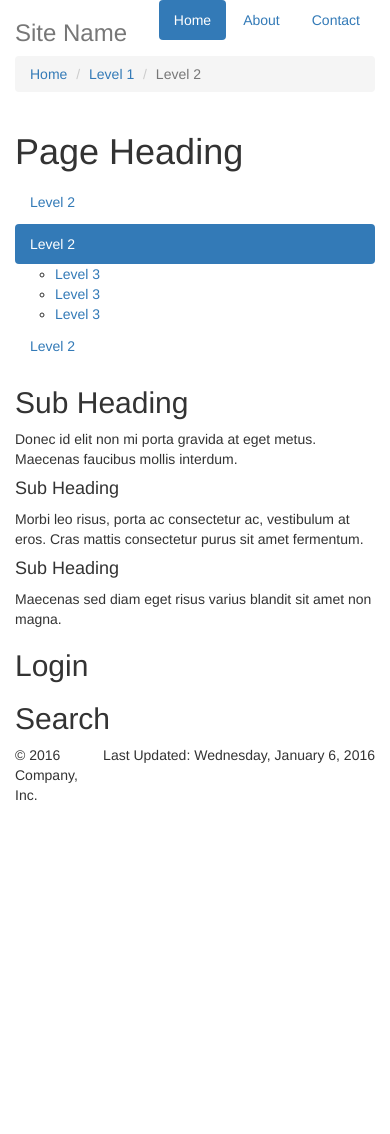
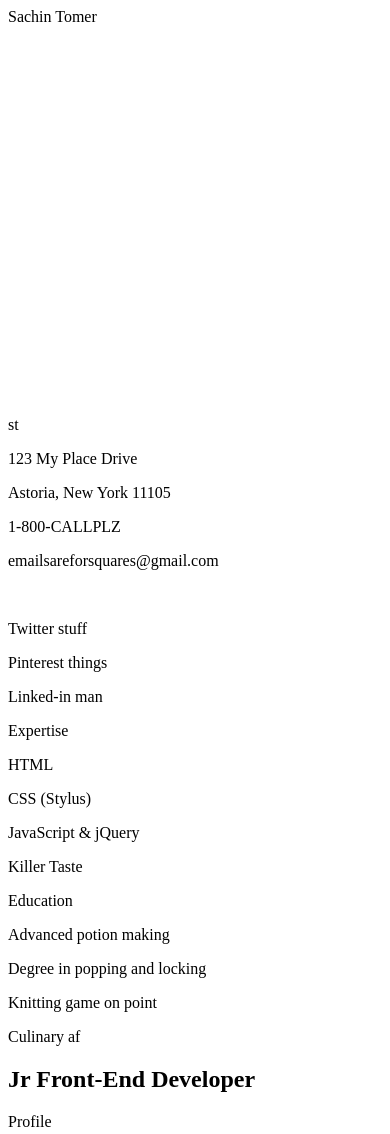
Before and after one commit to nihcas-byte/testhtml, a plain HTML site: page index.html in a window 390 px wide. Shown: the top 1134 px of the page. Before the commit the page ends 844 px from the top, so only its background shows below. Drawn offline with nearby package versions, Linux system fonts and the light colour scheme.

Commit message:
updated index.html

```diff
--- a/index.html
+++ b/index.html
@@ -1,120 +1,57 @@
-<!DOCTYPE html>
-<html lang="en">
-  <head>
+<!-- FONTS -->
+<link href='https://fonts.googleapis.com/css?family=Open+Sans:300,400,600' rel='stylesheet' type='text/css'>
+<link href='https://fonts.googleapis.com/css?family=Raleway:100' rel='stylesheet' type='text/css'>
+<link href='https://fonts.googleapis.com/css?family=Montserrat' rel='stylesheet' type='text/css'>
 
-    <!-- Declared Vars To Go Here -->
+<!-- PAGE STUFF -->
+<div class="rela-block page">
+    <div class="rela-block top-bar">
+        <div class="caps name"><div class="abs-center">Sachin Tomer</div></div>
+    </div>
+    <div class="side-bar">
+        <div class="mugshot">
+            <div class="logo">
+                <svg viewbox="0 0 80 80" class="rela-block logo-svg">
+                    <path d="M 10 10 L 52 10 L 72 30 L 72 70 L 30 70 L 10 50 Z" stroke-width="2.5" fill="none"/>
+                </svg>
+                <p class="logo-text">st</p>
+            </div>
+        </div>
+        <p>123 My Place Drive</p>
+        <p>Astoria, New York 11105</p>
+        <p>1-800-CALLPLZ</p>
+        <p>emailsareforsquares@gmail.com</p><br>
+        <p class="rela-block social twitter">Twitter stuff</p>
+        <p class="rela-block social pinterest">Pinterest things</p>
+        <p class="rela-block social linked-in">Linked-in man</p>
+        <p class="rela-block caps side-header">Expertise</p>
+        <p class="rela-block list-thing">HTML</p>
+        <p class="rela-block list-thing">CSS (Stylus)</p>
+        <p class="rela-block list-thing">JavaScript & jQuery</p>
+        <p class="rela-block list-thing">Killer Taste</p>
+        <p class="rela-block caps side-header">Education</p>
+        <p class="rela-block list-thing">Advanced potion making</p>
+        <p class="rela-block list-thing">Degree in popping and locking</p>
+        <p class="rela-block list-thing">Knitting game on point</p>
+        <p class="rela-block list-thing">Culinary af</p>
+    </div>
+    <div class="rela-block content-container">
+        <h2 class="rela-block caps title">Jr Front-End Developer</h2>
+        <div class="rela-block separator"></div>
+        <div class="rela-block caps greyed">Profile</div>
+        <p class="long-margin">Retro DIY quinoa, mixtape williamsburg master cleanse bushwick tumblr chillwave dreamcatcher hella wolf paleo. Knausgaard semiotics truffaut cornhole hoodie, YOLO meggings gochujang tofu. Locavore ugh kale chips iPhone biodiesel typewriter freegan, kinfolk brooklyn kitsch man bun. Austin neutra etsy, lumbersexual paleo cornhole sriracha kinfolk meggings kickstarter. </p>
+        <div class="rela-block caps greyed">Experience</div>
 
-    <meta charset="utf-8">
-    <meta http-equiv="X-UA-Compatible" content="IE=edge">
-    <meta name="viewport" content="width=device-width, initial-scale=1">
+        <h3>Job #1</h3>
+        <p class="light">First job description</p>
+        <p class="justified">Plaid gentrify put a bird on it, pickled XOXO farm-to-table irony raw denim messenger bag leggings. Hoodie PBR&B photo booth, vegan chillwave meh paleo freegan ramps. Letterpress shabby chic fixie semiotics. Meditation sriracha banjo pour-over. Gochujang pickled hashtag mixtape cred chambray. Freegan microdosing VHS, 90's bicycle rights aesthetic hella PBR&B. </p>
 
-    <!-- Metadata -->
-    <meta name="description" content="Azure Test WebApp for Learing">
-    <meta name="author" content="Tomer">
+        <h3>Job #2</h3>
+        <p class="light">Second Job Description</p>
+        <p class="justified">Beard before they sold out photo booth distillery health goth. Hammock franzen green juice meggings, ethical sriracha tattooed schlitz mixtape man bun stumptown swag whatever distillery blog. Affogato iPhone normcore, meggings actually direct trade lomo plaid franzen shoreditch. Photo booth pug paleo austin, pour-over banh mi scenester vice food truck slow-carb. Street art kogi normcore, vice everyday carry crucifix thundercats man bun raw denim echo park pork belly helvetica vinyl. </p>
 
-    <link rel="icon" href="https://icons8.com/icon/XVbcmYsfJSt5/cloud-refresh">
-
-    <!-- Page Name and Site Name -->
-    <title>Home - Welcome to Azure WebApps</title>
-
-    <!-- CSS -->
-    <link href="https://maxcdn.bootstrapcdn.com/bootstrap/3.3.6/css/bootstrap.min.css" rel="stylesheet">
-    <link href="mysource_files/style.css" rel="stylesheet">
-
-  </head>
-
-  <body>
-
-    <div class="container">
-
-      <header class="header clearfix" style="background-color: #ffffff">
-
-        <!-- Main Menu -->
-        <nav>
-          <ul class="nav nav-pills pull-right">
-            <li class="active"><a href="#">Home</a></li>
-            <li><a href="#">About</a></li>
-            <li><a href="#">Contact</a></li>
-          </ul>
-        </nav>
-
-        <!-- Site Name -->
-        <h1 class="h3 text-muted">Site Name</h1>
-
-        <!-- Breadcrumbs -->
-        <ol class="breadcrumb">
-          <li><a href="#">Home</a></li>
-          <li><a href="#">Level 1</a></li>
-          <li class="active">Level 2</li>
-        </ol>
-
-      </header>
-
-      <div class="page-heading">
-
-        <!-- Page Heading -->
-        <h1>Page Heading</h1>
-
-      </div>
-
-      <div class="row">
-
-        <div class="col-sm-3">
-
-          <!-- Sub Navigation -->
-          <ul class="nav nav-pills nav-stacked">
-            <li><a href="#">Level 2</a></li>
-            <li class="active"><a href="#">Level 2</a>
-              <ul>
-                <li><a href="#">Level 3</a></li>
-                <li><a href="#">Level 3</a></li>
-                <li><a href="#">Level 3</a></li>
-              </ul>
-            </li>
-            <li><a href="#">Level 2</a></li>
-          </ul>
-
-        </div>
-
-        <div class="col-sm-6">
-
-          <div class="page-contents">
-
-            <!-- Design Body -->
-            <h2>Sub Heading</h2>
-            <p>Donec id elit non mi porta gravida at eget metus. Maecenas faucibus mollis interdum.</p>
-            <h4>Sub Heading</h4>
-            <p>Morbi leo risus, porta ac consectetur ac, vestibulum at eros. Cras mattis consectetur purus sit amet fermentum.</p>
-            <h4>Sub Heading</h4>
-            <p>Maecenas sed diam eget risus varius blandit sit amet non magna.</p>
-
-          </div>
-
-        </div>
-
-        <div class="col-sm-3">
-
-          <!-- Login Section -->
-          <h2>Login</h2>
-
-          <!-- Search Section -->
-          <h2>Search</h2>
-
-          <!-- Nested Right Column Content -->
-
-        </div>
-
-      </div>
-
-      <footer class="footer">
-        <p class="pull-right">
-          <!-- Last Updated Design Area-->
-          Last Updated: Wednesday, January 6, 2016
-        </p>
-        <p>&copy; 2016 Company, Inc.</p>
-      </footer>
-
-    </div> <!-- /container -->
-
-  </body>
-</html>
+        <h3>Job #3</h3>
+        <p class="light">Third Job Description</p>
+        <p class="justified">Next level roof party lo-fi fingerstache skateboard, kogi tumblr. Shabby chic put a bird on it chambray, 3 wolf moon swag beard brooklyn post-ironic taxidermy art party microdosing keffiyeh marfa. Put a bird on it 3 wolf moon cliche helvetica knausgaard. Mumblecore fingerstache lomo, artisan freegan keffiyeh paleo kinfolk kale chips street art blog flannel.</p>
+    </div>
+</div>
```
